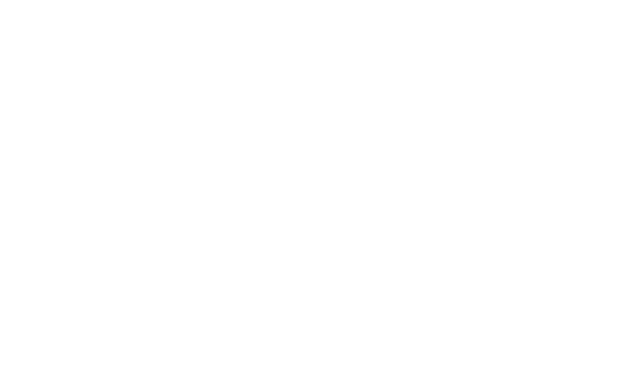
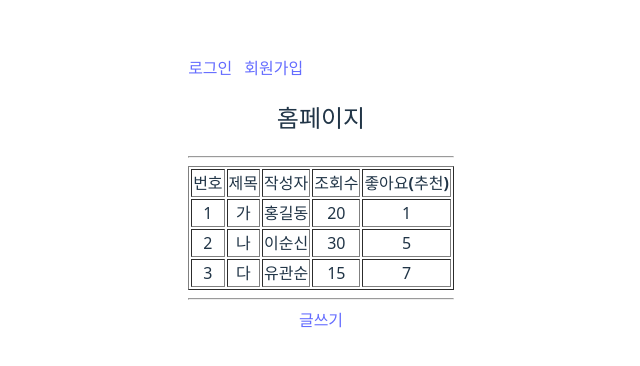
Before and after one commit to seongbokim/vscode, a React (Vite) app in the folder kakaocloud/: page /home in a window 1280 px wide. Before the commit this address had no page. Shown: the part 216-582 px from the top of the page, without its empty margins (319-959 px from the left). Built offline with nearby package versions, Linux system fonts and the light colour scheme.

Commit message:
modified:   kakaocloud/src/App.jsx 	new file:   kakaocloud/src/App2.jsx 	new file:   kakaocloud/src/BBS/DataUser.jsx 	new file:   kakaocloud/src/BBS/Home.jsx 	new file:   kakaocloud/src/BBS/Signup.jsx 	new file:   kakaocloud/src/BBS/View.jsx 	new file:   kakaocloud/src/BBS/Write.jsx

```diff
--- a/kakaocloud/src/App.jsx
+++ b/kakaocloud/src/App.jsx
@@ -1,18 +1,29 @@
 import { BrowserRouter, Routes, Route } from "react-router-dom";
-import { ColorProvider } from "./1119/contexts/color";
-import Home from "./1119/contexts/Home";
-import Profile from "./1119/contexts/Profile";
+import Home from "./BBS/Home.jsx";
+import Signup from "./BBS/Signup.jsx";
+import Write from "./BBS/Write.jsx";
 import "./App.css";
+import { useState } from "react";
+import View from "./BBS/View.jsx";
 
 export default function App() {
+  const [data, setData] = useState([
+    { id: 1, title: "가", user: "홍길동", view: 20, like: 1 },
+    { id: 2, title: "나", user: "이순신", view: 30, like: 5 },
+    { id: 3, title: "다", user: "유관순", view: 15, like: 7 },
+  ]);
+
   return (
     <BrowserRouter>
-      <ColorProvider>
-        <Routes>
-          <Route path="/" element={<Home />} />
-          <Route path="/profile" element={<Profile />} />
-        </Routes>
-      </ColorProvider>
+      <Routes>
+        <Route path="/" element={<Signup />} />
+        <Route path="/home" element={<Home data={data} setData={setData} />} />
+        <Route
+          path="/write"
+          element={<Write data={data} setData={setData} />}
+        />
+        <Route path="/view/:id" element={<View data={data} />} />
+      </Routes>
     </BrowserRouter>
   );
 }
--- /dev/null
+++ b/kakaocloud/src/BBS/Home.jsx
@@ -0,0 +1,52 @@
+import { useNavigate } from "react-router-dom";
+import { Link } from "react-router-dom";
+
+export default function Home({ data }) {
+  const navigate = useNavigate();
+
+  const goView = (x) => {
+    navigate(`/view/${x.id}`);
+  };
+
+  return (
+    <div>
+      <div style={{ display: "flex", gap: "12px", marginTop: "20px" }}>
+        <Link to="/">로그인</Link>
+        <Link to="/register">회원가입</Link>
+      </div>
+
+      <h2>홈페이지</h2>
+      <hr />
+      <table border={1}>
+        <thead>
+          <tr>
+            <th>번호</th>
+            <th>제목</th>
+            <th>작성자</th>
+            <th>조회수</th>
+            <th>좋아요(추천)</th>
+          </tr>
+        </thead>
+        <tbody>
+          {data.map((x) => (
+            <tr
+              key={x.id}
+              onClick={() => goView(x)}
+              style={{ cursor: "porinter" }}
+            >
+              <td>{x.id}</td>
+              <td>{x.title}</td>
+              <td>{x.user}</td>
+              <td>{x.view}</td>
+              <td>{x.like}</td>
+            </tr>
+          ))}
+        </tbody>
+      </table>
+      <hr />
+      <div>
+        <Link to="/write">글쓰기</Link>
+      </div>
+    </div>
+  );
+}
--- /dev/null
+++ b/kakaocloud/src/BBS/Signup.jsx
@@ -0,0 +1,45 @@
+import { useState } from "react";
+import { Link } from "react-router-dom";
+import { useNavigate } from "react-router-dom";
+
+export default function Signup() {
+  const navigate = useNavigate();
+  const [id, setId] = useState("");
+  const [pw, setPw] = useState("");
+
+  const onReset = () => {
+    setId("");
+    setPw("");
+  };
+
+  const onLogin = (e) => {
+    e.preventDefault();
+
+    if (id == "" || pw == "") {
+      alert("아이디와 비밀번호를 정확히 입력해주세요");
+      return;
+    }
+
+    navigate("/home");
+  };
+
+  return (
+    <div>
+      <h2>로그인 페이지</h2>
+      아이디 :
+      <input type="text" value={id} onChange={(e) => setId(e.target.value)} />
+      <br />
+      비밀번호 :
+      <input type="text" value={pw} onChange={(e) => setPw(e.target.value)} />
+      <br />
+      <button onClick={onLogin}>로그인</button>
+      <button onClick={onReset}>취소</button>
+      <hr />
+      <div style={{ display: "flex", gap: "50px", marginTop: "20px" }}>
+        <Link to="/home">홈으로</Link>
+        <br />
+        <Link to="">회원가입</Link>
+      </div>
+    </div>
+  );
+}
--- /dev/null
+++ b/kakaocloud/src/BBS/View.jsx
@@ -0,0 +1,22 @@
+import { useParams } from "react-router-dom";
+import { Link } from "react-router-dom";
+
+export default function View({ data }) {
+  const { id } = useParams();
+  const views = data.find((x) => x.id === parseInt(id));
+
+  return (
+    <div>
+      <div>
+        <Link to="/home">홈으로</Link>
+      </div>
+      <hr />
+      <h2>게시글 내용</h2>
+      <p>번호 : {views.id} </p>
+      <p>제목 : {views.title} </p>
+      <p>작성자 : {views.user} </p>
+      <p>조회수 : {views.view} </p>
+      <p>좋아요(추천) : {views.like} </p>
+    </div>
+  );
+}
--- /dev/null
+++ b/kakaocloud/src/BBS/Write.jsx
@@ -0,0 +1,65 @@
+import { useState } from "react";
+import { useNavigate } from "react-router-dom";
+import { Link } from "react-router-dom";
+
+export default function Write({ data, setData }) {
+  const navigate = useNavigate();
+
+  const [title, setTitle] = useState("");
+  const [user, setUser] = useState("");
+  const [view, setView] = useState(0);
+  const [like, setLike] = useState(0);
+
+  const onGo = () => {
+    const newData = {
+      id: data.length + 1,
+      title,
+      user,
+      view: parseInt(view),
+      like: parseInt(like),
+    };
+    console.log(newData);
+
+    setData([...data, newData]);
+    navigate("/home");
+  };
+  const onGoreset = () => {
+    setTitle("");
+    setUser("");
+    setView(0);
+    setLike(0);
+  };
+
+  return (
+    <div>
+        <div style={{ display: "flex", gap: "50px", marginTop: "20px" }}>
+        <Link to="/home">홈으로</Link>
+        </div>
+      <h2>게시글 작성</h2>
+      <div>
+        제목 :
+        <input value={title} onChange={(e) => setTitle(e.target.value)}></input>
+        <br />
+        <br />
+        작성자 :
+        <input value={user} onChange={(e) => setUser(e.target.value)}></input>
+        <br />
+        <br />
+        조회수 :
+        <input value={view} onChange={(e) => setView(e.target.value)}></input>
+        <br />
+        <br />
+        좋아요 :
+        <input value={like} onChange={(e) => setLike(e.target.value)}></input>
+        <br />
+        <br />
+      </div>
+      <hr />
+      <div style={{ display: "flex", gap: "24px", marginTop: "20px" }}>
+        <button onClick={onGo}>등록</button>
+        <br />
+        <button onClick={onGoreset}>취소</button>
+      </div>
+    </div>
+  );
+}
```
Also changed, not shown: kakaocloud/src/App2.jsx (added, +18 -0 lines), kakaocloud/src/BBS/DataUser.jsx (added, +14 -0 lines).
